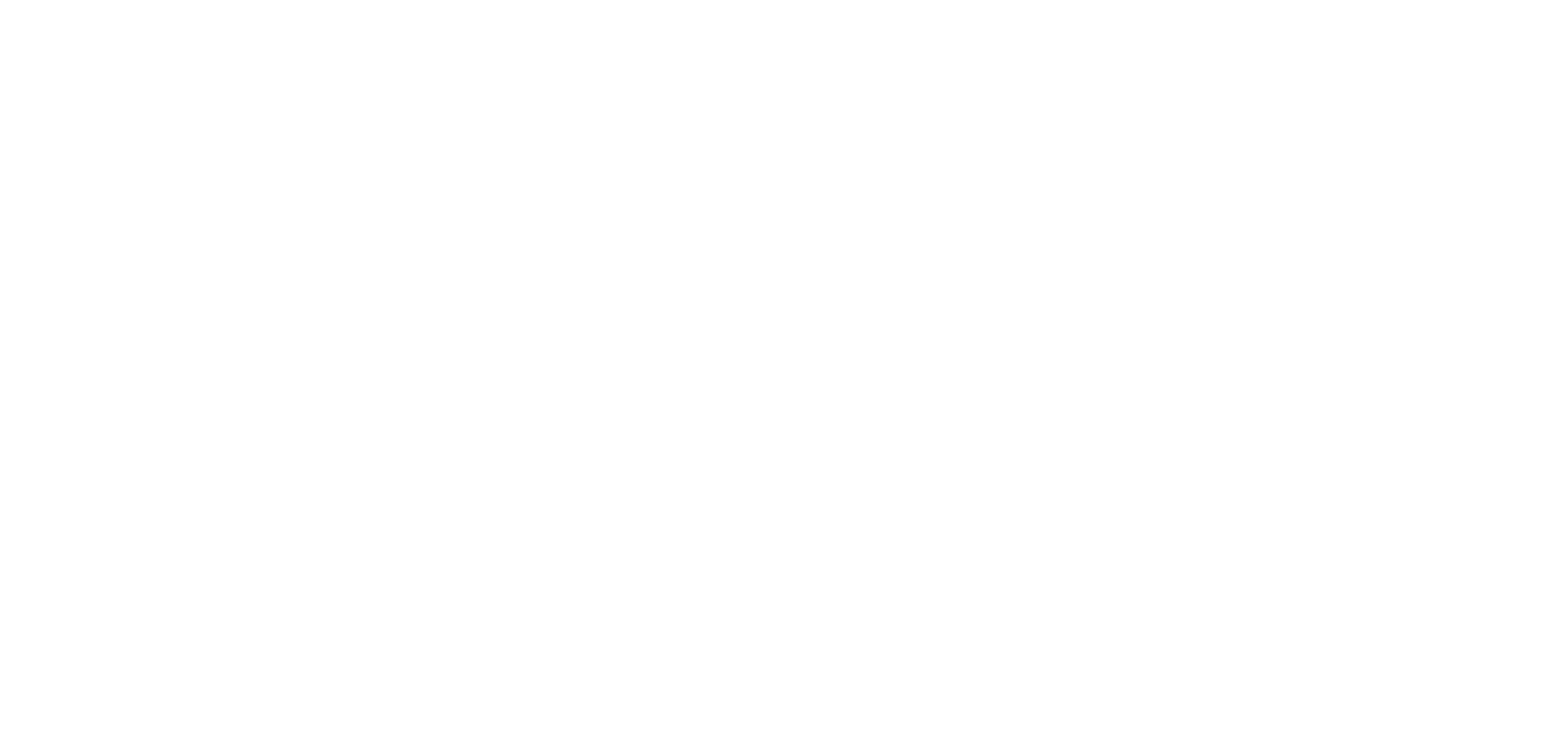
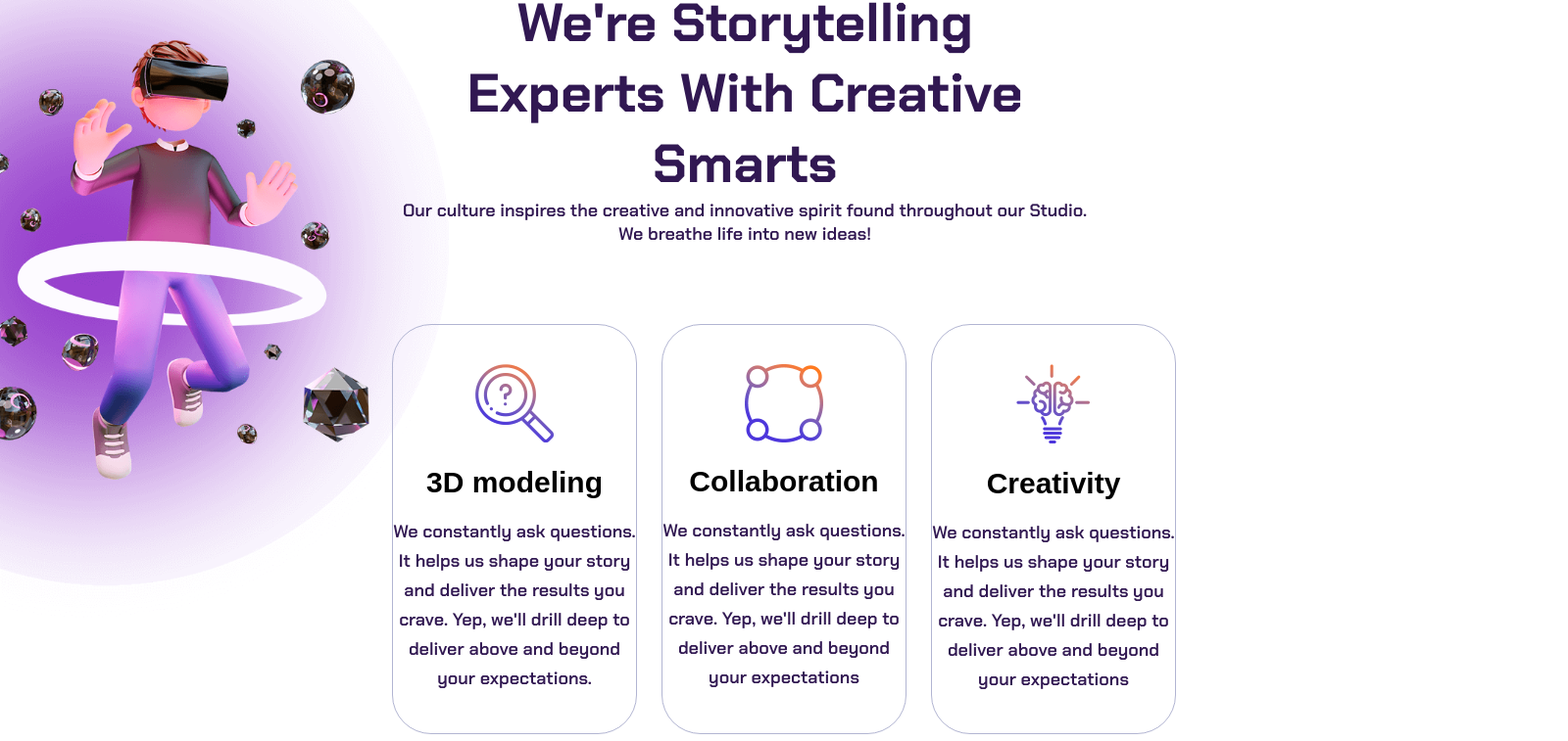
Before and after one commit to Antonio9026/proj-html-vuejs, a Vue app: page / in a window 1280 px wide. Shown: the part 1474-2231 px from the top of the page at 98% size, 1600 px wide, since content can reach past the window. Before the commit the page ends 1191 px from the top, so only its background shows below. Built offline with nearby package versions, Linux system fonts and the light colour scheme.

Commit message:
smart section ancora da concludere

```diff
--- a/src/components/AppHero.vue
+++ b/src/components/AppHero.vue
@@ -64,6 +64,72 @@
     background-position: top;
     min-height: 950px;
 
+    .planet-top {
+        position: absolute;
+        width: 285px;
+        left: 445px;
+        top: -180px;
+
+        .planet-top-img {
+            width: 100%;
+        }
+    }
+
+    .planet-left {
+        position: absolute;
+        width: 130px;
+        left: 123px;
+        top: 129px;
+
+        .planet-left-img {
+            width: 100%;
+
+        }
+    }
+
+    .spaceship {
+        position: absolute;
+        width: 120px;
+        left: 1110px;
+        top: 100px;
+
+        .spaceship-img {
+
+            width: 100%;
+        }
+    }
+
+    .moon {
+        position: absolute;
+        width: 100px;
+        left: 864px;
+        top: 174px;
+
+        .moon-img {
+            width: 100%;
+        }
+    }
+
+    .container_dots_left {
+        position: absolute;
+        left: 50px;
+        top: 150px;
+
+        .dots-left-img {
+            width: 100%;
+
+        }
+
+    }
+
+    .container_dots_right {
+        position: absolute;
+        z-index: 0;
+        max-width: 50%;
+        right: 100px;
+        top: 80px;
+    }
+
     .container_img_left {
         padding-top: 85px;
         max-width: 220px;
@@ -82,6 +148,16 @@
         .right-img {
             width: 100%;
         }
+
+    }
+
+    .bottom-bg-image {
+        position: absolute;
+        bottom: -40px;
+        left: 0;
+        width: 100%;
+        overflow: hidden;
+        height: 200px;
 
     }
 
@@ -129,6 +205,7 @@
                 box-shadow: 5px 5px 10px #888888;
                 font-family: 'Chakra Petch', sans-serif;
 
+
             }
 
             .b-left:hover {
@@ -151,86 +228,12 @@
             }
         }
     }
-}
-
-
-.planet-left {
-    position: absolute;
-    width: 130px;
-    left: 123px;
-    top: 129px;
-}
-
-.planet-left-img {
-    width: 100%;
 
 }
 
-.moon {
-    position: absolute;
-    width: 100px;
-    left: 864px;
-    top: 174px;
-}
-
-
-.moon-img {
-    width: 100%;
-}
-
-.spaceship {
-    position: absolute;
-    width: 120px;
-    left: 1110px;
-    top: 100px;
-}
-
-.spaceship-img {
-
-    width: 100%;
-}
-
-.planet-top {
-    position: absolute;
-    width: 285px;
-    left: 445px;
-    top: -180px;
-
-}
-
-.planet-top-img {
-
-    width: 100%;
-}
-
-.container_dots_left {
-    position: absolute;
-    left: 50px;
-    top: 150px;
-
-}
-
-.container_dots_right {
-    position: absolute;
-    z-index: 0;
-    max-width: 750px;
-    right: 100px;
-    top: 80px;
-}
-
-.dots-left-img {
-    width: 100%;
-
-}
-
-.bottom-bg-image {
-    position: absolute;
-    bottom: -40px;
-    left: 0;
-    width: 100%;
-    overflow: hidden;
-    height: 200px;
-
+.center {
+    position: relative;
+    z-index: 10;
 }
 
 .hero-img-container {
@@ -240,9 +243,9 @@
     min-width: 1097px;
     top: 612px;
     left: 129px;
-}
 
-.hero-img {
-    width: 100%;
+    .hero-img {
+        width: 100%;
+    }
 }
 </style>
--- a/src/components/TheHeader.vue
+++ b/src/components/TheHeader.vue
@@ -125,4 +125,5 @@
     background-color: #260262;
     box-shadow: 5px 5px 10px #888888;
     border: 1px solid white;
+    color: white;
 }</style>
--- a/src/components/TheMain.vue
+++ b/src/components/TheMain.vue
@@ -1,17 +1,144 @@
 <script >
 import AppHero from "./AppHero.vue"
 
-export default{
-    components:{
+export default {
+    components: {
         AppHero,
-    }
+    },
+    data() {
+        return {
+            cards: [
+                {
+                    img: "src/assets/img/smart1.png",
+                    title: "3D modeling",
+                    text: "We constantly ask questions. It helps us shape your story and deliver the results you crave. Yep, we'll drill deep to deliver above and beyond your expectations. "
+                }, {
+                    img: "src/assets/img/smart2.png",
+                    title: "Collaboration",
+                    text: "We constantly ask questions. It helps us shape your story and deliver the results you crave. Yep, we'll drill deep to deliver above and beyond your expectations"
+                }, {
+                    img: "src/assets/img/smart3.png",
+                    title: "Creativity",
+                    text: "We constantly ask questions. It helps us shape your story and deliver the results you crave. Yep, we'll drill deep to deliver above and beyond your expectations"
+                },
+            ]
+        }
+    },
+
 }
 </script>
 
 <template>
-   <AppHero></AppHero>
+    <AppHero></AppHero>
+    <section class="smart">
+        <div class="smart-img-left">
+            <img src="../assets/img/smart.png" alt="">
+        </div>
+        <div class="smart-cards-container">
+            <div class="jumbo-container">
+                <h2>Our Love For Animation </h2>
+                <h1>We're Storytelling </h1>
+                <h1>Experts With Creative</h1>
+                <h1>Smarts </h1>
+                <p>Our culture inspires the creative and innovative spirit found throughout our Studio. We breathe life into
+                    new ideas! </p>
+                <div class="cards-container">
+                    <div class="card-wrapper" v-for="card in cards">
+                        <div class="img-card">
+                            <img :src="card.img" alt="">
+                        </div>
+                        <div class="card">
+                            <h3>{{ card.title }}</h3>
+                            <p>{{ card.text }}</p>
+                        </div>
+                    </div>
+                </div>
+            </div>
+        </div>
+    </section>
 </template>
 
 <style lang="scss" scoped>
+.smart {
+    display: flex;
+    margin-top: 380px;
 
+
+}
+
+.smart-img-left {
+    width: 500px;
+    position: absolute;
+
+}
+
+.smart-img-left img {
+    width: 100%;
+}
+
+.jumbo-container {
+    max-width: 720px;
+    margin: 0 auto;
+    text-align: center;
+    margin-top: 80px;
+    margin-left: 400px;
+    position: relative;
+    z-index: 1;
+
+}
+
+h1 {
+    font-size: 55px;
+    color: #311852;
+}
+
+h2 {
+    margin-bottom: 20px;
+    color: #4d36dc;
+}
+
+p {
+
+    text-align: center;
+    font-size: 18px;
+    color: #311852;
+    font-family: 'Chakra Petch', sans-serif;
+}
+
+.cards-container {
+    min-width: 1200px;
+    display: flex;
+    flex-wrap: wrap;
+    gap: 25px;
+    margin-top: 80px;
+
+
+}
+
+.card-wrapper {
+    max-width: 250px;
+   width: calc(100%/3);
+    border: 1px solid #b2b5d2;
+    border-radius: 40px;
+}
+.card-wrapper:hover{
+    border: none;
+
+}
+
+.card {
+
+    // margin: 0 auto;
+    line-height: 30px;
+    font-family: "Barlow", sans-serif;
+    margin-bottom: 40px;
+}
+
+.card h3 {
+    font-size: 30px;
+    margin: 20px 0;
+}
+.img-card{
+    margin-top: 40px;
+}
 </style>
--- a/src/styles/general.scss
+++ b/src/styles/general.scss
@@ -1,5 +1,6 @@
 @import "@fortawesome/fontawesome-free/css/all.min.css";
 @import url('https://fonts.googleapis.com/css2?family=Bebas+Neue&family=Chakra+Petch:wght@600;700&display=swap');
+// @import url('https://fonts.googleapis.com/css2?family=Barlow&family=Bebas+Neue&family=Chakra+Petch:wght@600;700&display=swap');
 *{
     margin: 0;
     padding: 0;
```
